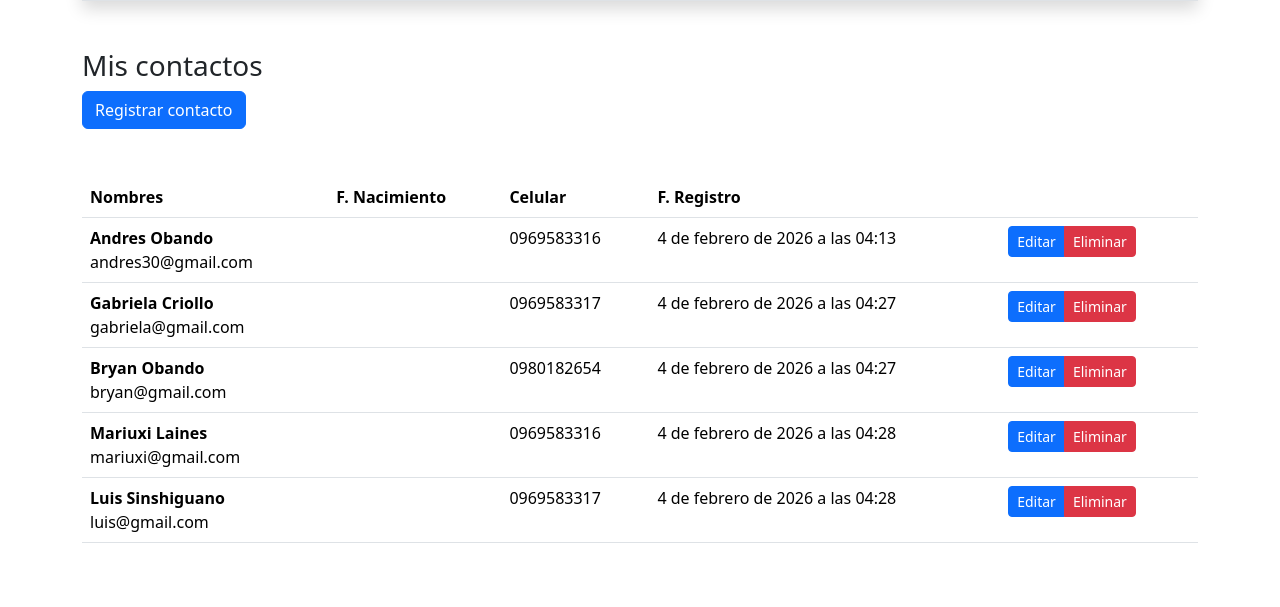
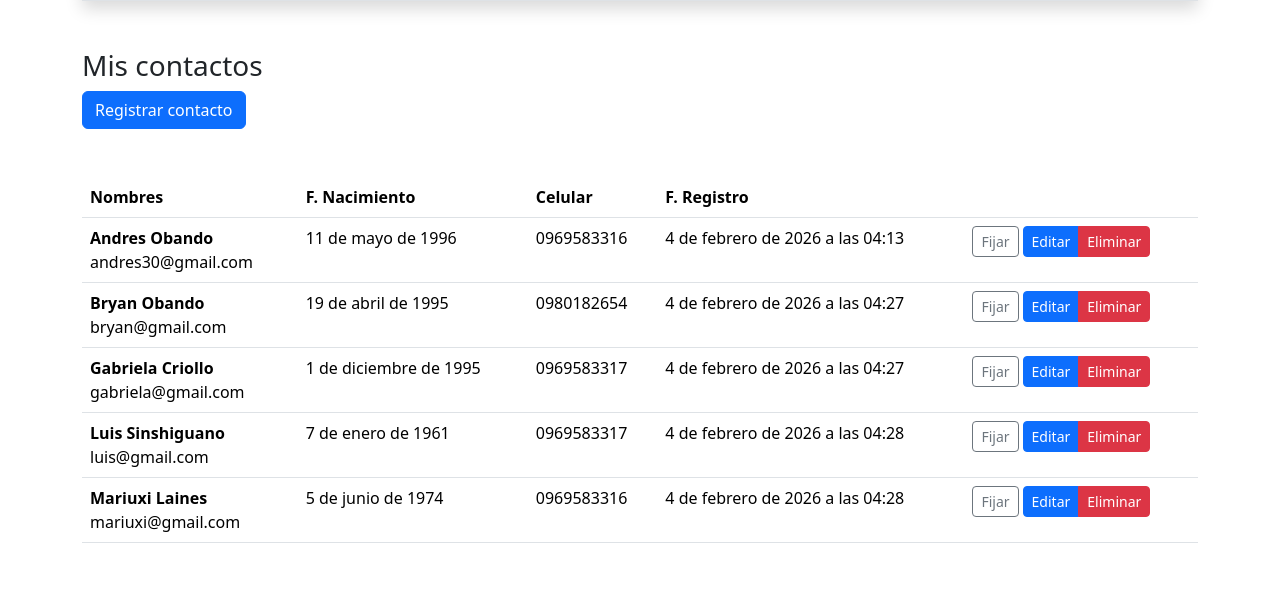
Before and after one commit to Obando96/CrudPOO, a Django app: page / in a window 1280 px wide. Shown: the part 343-950 px from the top of the page. Run offline with Django 5.2, Linux system fonts and the light colour scheme; data comes from the database, SQL or seed files in the repository; both versions use the stored data as it was after the commit; some libraries are stand-ins or nearby versions.

Commit message:
Añadí un metodo post que fija un contacto y lo pone primero en la lista

```diff
--- a/crudContactList/crudContactos/models.py
+++ b/crudContactList/crudContactos/models.py
@@ -6,6 +6,8 @@ class Contactos(models.Model):
     email = models.EmailField(max_length=254)
     birthdate = models.DateField(null=True, blank=True)
     phone = models.CharField(max_length=15, null=True, blank=True)
+    fijado = models.BooleanField(default=False)
+    fijado_orden = models.PositiveIntegerField(null=True, blank=True)
     created = models.DateTimeField(auto_now_add=True)
 
     def __str__(self):
--- a/crudContactList/crudContactos/templates/crudContactos/contactos_list.html
+++ b/crudContactList/crudContactos/templates/crudContactos/contactos_list.html
@@ -49,14 +49,28 @@
           <td>
             <div class="fw-bold">{{ contacto.nombre }}</div>
             <div>{{ contacto.email }}</div>
+            {% if contacto.fijado %}
+            <span class="badge text-bg-warning mt-1">Fijado</span>
+            {% endif %}
           </td>
-          <td>{{ contacto.birthday }}</td>
+          <td>{{ contacto.birthdate }}</td>
           <td>{{ contacto.phone }}</td>
           <td>{{ contacto.created }}</td>
           <td>
-            <div class="btn-group btn-group-sm">
-              <a href="{% url 'crudContact_edit' contacto.pk %}" class="btn btn-primary">Editar</a>
-              <a href="{% url 'crudContact_delete' contacto.pk %}" class="btn btn-danger">Eliminar</a>
+            <div class="d-flex gap-1">
+              <form method="post" action="{% url 'crudContact_fix' contacto.pk %}">
+                {% csrf_token %}
+                <button
+                  type="submit"
+                  class="btn btn-sm {% if contacto.fijado %}btn-warning{% else %}btn-outline-secondary{% endif %}"
+                >
+                  {% if contacto.fijado %}Desfijar{% else %}Fijar{% endif %}
+                </button>
+              </form>
+              <div class="btn-group btn-group-sm">
+                <a href="{% url 'crudContact_edit' contacto.pk %}" class="btn btn-primary">Editar</a>
+                <a href="{% url 'crudContact_delete' contacto.pk %}" class="btn btn-danger">Eliminar</a>
+              </div>
             </div>
           </td>
         </tr>
--- a/crudContactList/crudContactos/urls.py
+++ b/crudContactList/crudContactos/urls.py
@@ -2,6 +2,7 @@ from django.urls import path
 from crudContactos import views
 urlpatterns = [
     path('', views.ContactListView.as_view(), name='crudContact_list'),
+    path('<int:pk>/fijar/', views.fijar_contacto, name='crudContact_fix'),
     path('new/', views.ContactCreateView.as_view(), name='crudContact_new'),
     path('<int:pk>/edit/', views.ContactUpdateView.as_view(), name='crudContact_edit'),
     path('<int:pk>/delete/', views.ContactDeleteView.as_view(), name='crudContact_delete'),
--- a/crudContactList/crudContactos/views.py
+++ b/crudContactList/crudContactos/views.py
@@ -1,11 +1,16 @@
-from django.shortcuts import render
+from django.shortcuts import redirect
 from django.urls import reverse_lazy
 from django.views import generic
+from django.views.decorators.http import require_POST
+from django.db.models import Max
 from crudContactos.models import Contactos
 
 # Create your views here.
 class ContactListView(generic.ListView):
     model = Contactos
+
+    def get_queryset(self):
+        return Contactos.objects.order_by('-fijado', 'fijado_orden', 'nombre')
 
 
 class ContactCreateView(generic.CreateView):
@@ -22,3 +27,17 @@ class ContactUpdateView(generic.UpdateView):
 class ContactDeleteView(generic.DeleteView):
     model = Contactos
     success_url = reverse_lazy('crudContact_list')
+
+def fijar_contacto(request, pk):
+    contacto = Contactos.objects.filter(pk=pk).first()
+    if contacto:
+        if contacto.fijado:
+            contacto.fijado = False
+            contacto.fijado_orden = None
+        else:
+            ultimo_orden = Contactos.objects.filter(fijado=True).aggregate(Max('fijado_orden'))['fijado_orden__max'] or 0
+            contacto.fijado = True
+            contacto.fijado_orden = ultimo_orden + 1
+        contacto.save(update_fields=['fijado', 'fijado_orden'])
+
+    return redirect('crudContact_list')
```
Also changed, not shown: crudContactList/crudContactos/migrations/0002_contactos_fijado.py (added), crudContactList/crudContactos/migrations/0003_contactos_fijado_orden.py (added), crudContactList/db.sqlite3.
